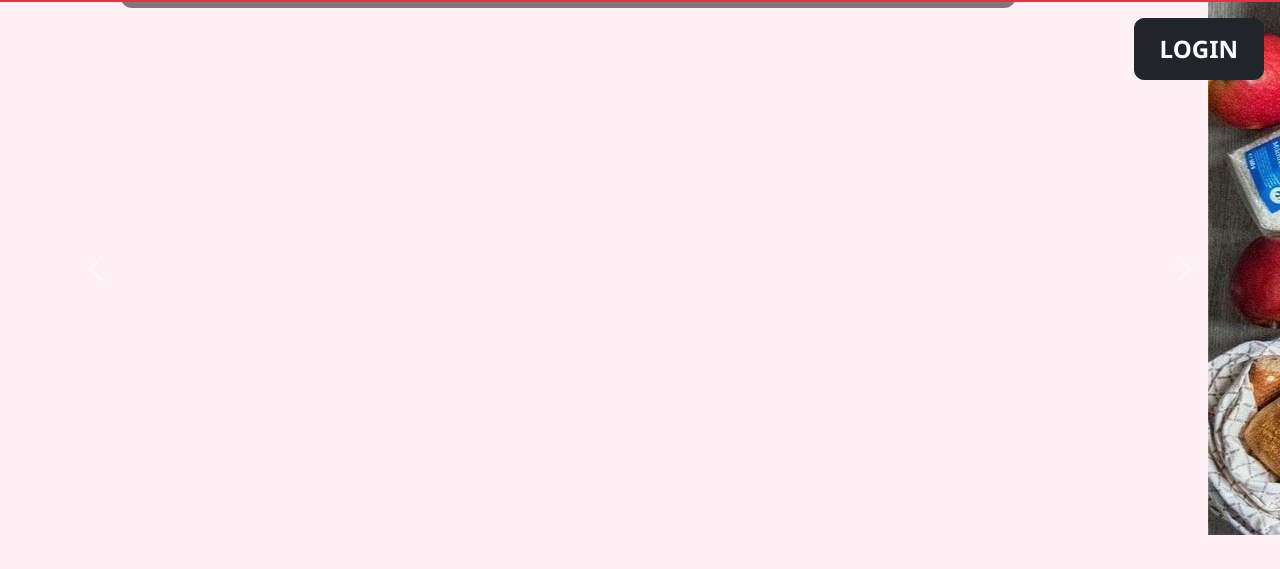
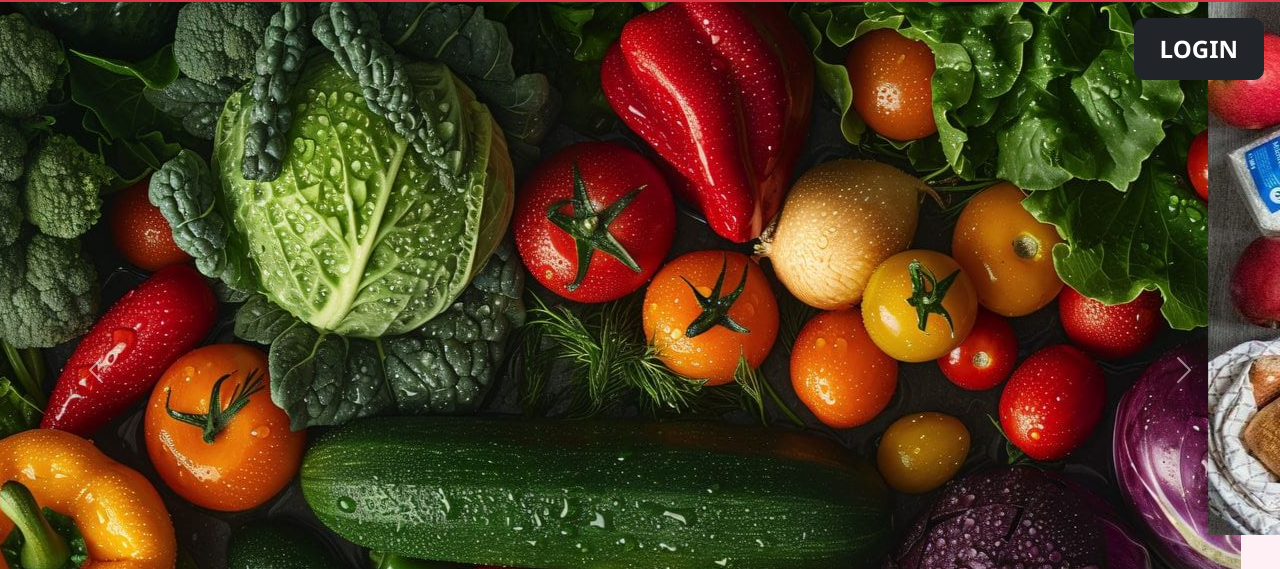
Before and after one commit to ramabhere18447/purepick-website, a plain HTML site: page index.html in a window 1280 px wide. Shown: the part 55-624 px from the top of the page. Drawn offline with nearby package versions, Linux system fonts and the light colour scheme.

Commit message:
Update index.html

```diff
--- a/index.html
+++ b/index.html
@@ -226,7 +226,7 @@ PurePick
 
   <div class="carousel-inner">
     <div class="carousel-item active">
-      <img src="carousal1." alt="Pizza">
+      <img src="carousal1.jpeg" alt="Pizza">
       <div class="carousel-caption d-none d-md-block hero-text">
         <h1>Fresh Fruits & Vegetables</h1>
         <p>Healthy, colorful, and delivered straight from the fields!</p>
```
